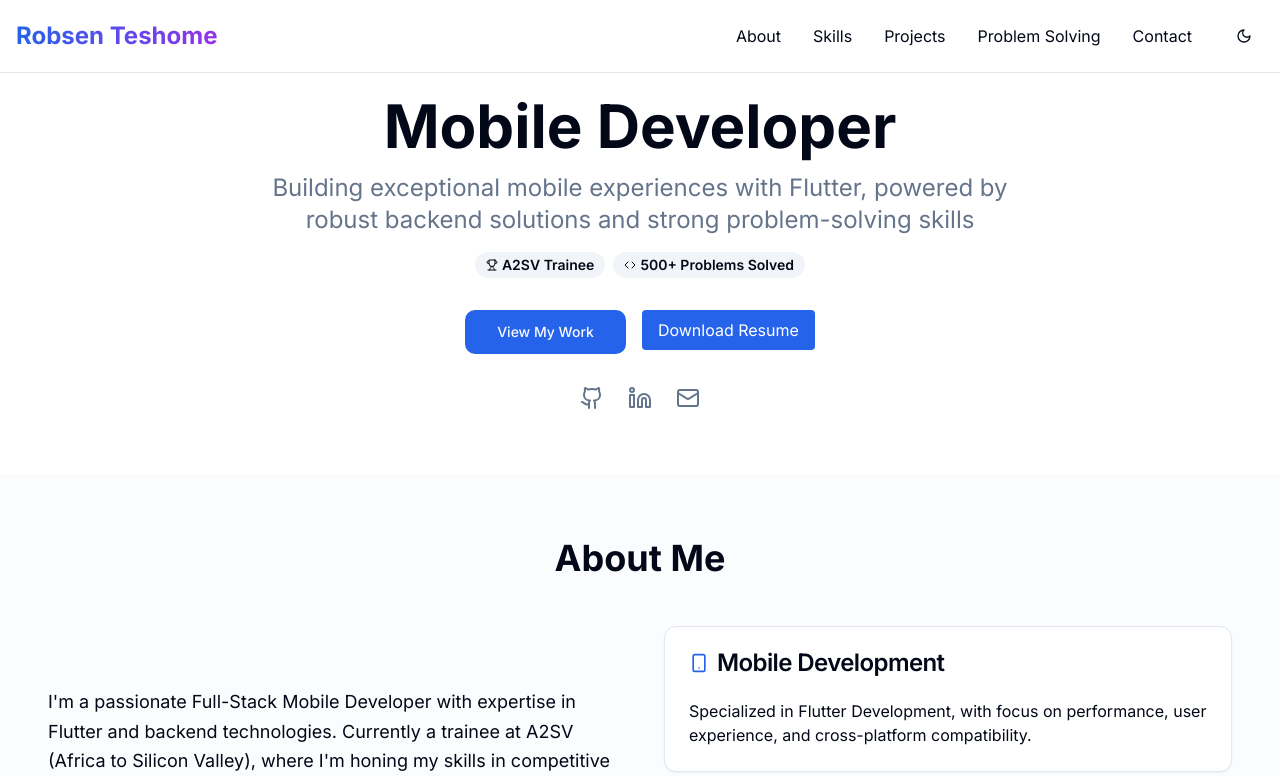
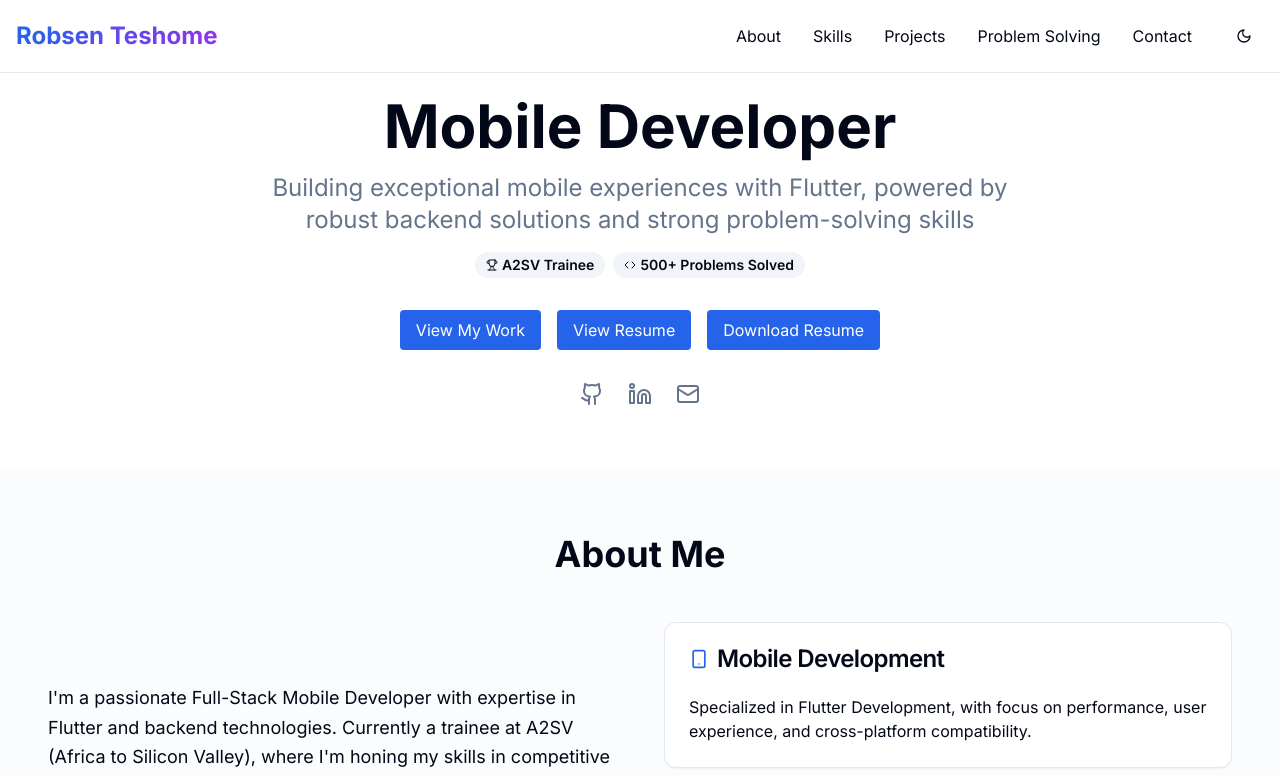
Before and after one commit to robsen123-fexil/mobile-dev-portfolio, a Next.js app: page / in a window 1280 px wide. Shown: the top 776 px of the page. Built offline with nearby package versions, Linux system fonts and the light colour scheme.

Commit message:
information update

```diff
--- a/app/page.tsx
+++ b/app/page.tsx
@@ -386,15 +386,30 @@ export default function Portfolio() {
               </Badge>
             </div>
             <div className="flex flex-col sm:flex-row gap-4 justify-center">
-              <Button size="lg" onClick={() => scrollToSection("projects")}>
+  <button
+    onClick={() => scrollToSection("projects")}
+    className="px-4 py-2 bg-blue-600 text-white rounded"
+  >
     View My Work
-              </Button>
+  </button>
+
+  <a
+    href="https://flowcv.com/resume/gp1l2eafqi"
+    target="_blank"
+    rel="noopener noreferrer"
+  >
+    <button className="px-4 py-2 bg-blue-600 text-white rounded">
+      View Resume
+    </button>
+  </a>
+
   <a href="/Robsen(Flutter).pdf" download>
     <button className="px-4 py-2 bg-blue-600 text-white rounded">
       Download Resume
     </button>
   </a>
 </div>
+
           </div>
 
           <div className="flex justify-center space-x-6 text-muted-foreground">
@@ -967,7 +982,6 @@ export default function Portfolio() {
                   <li>• Mobile App Development Projects</li>
                   <li>• Backend API Development</li>
                   <li>• Technical Mentoring & Code Reviews</li>
-
                 </ul>
               </div>
             </div>
```
Lines whose indentation alone changed are shown as unchanged.
